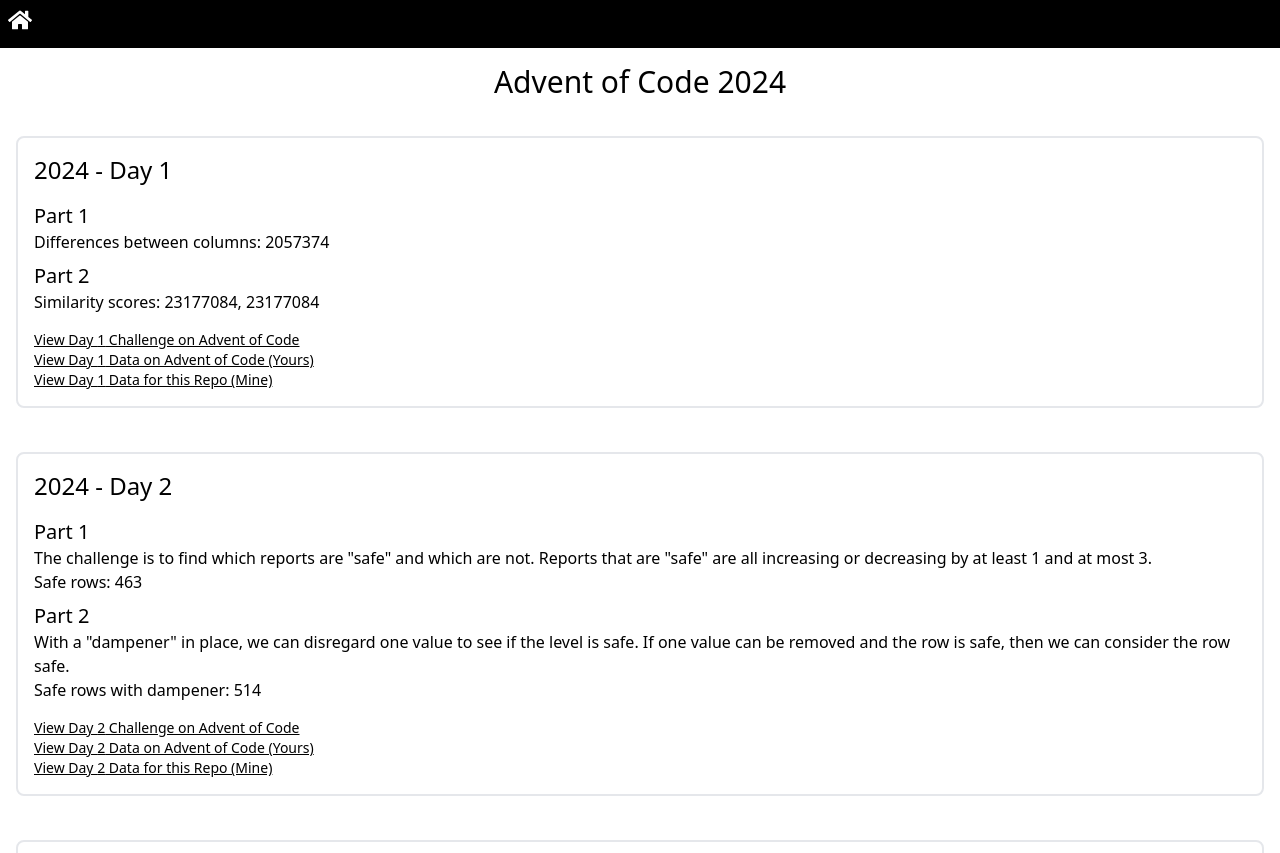
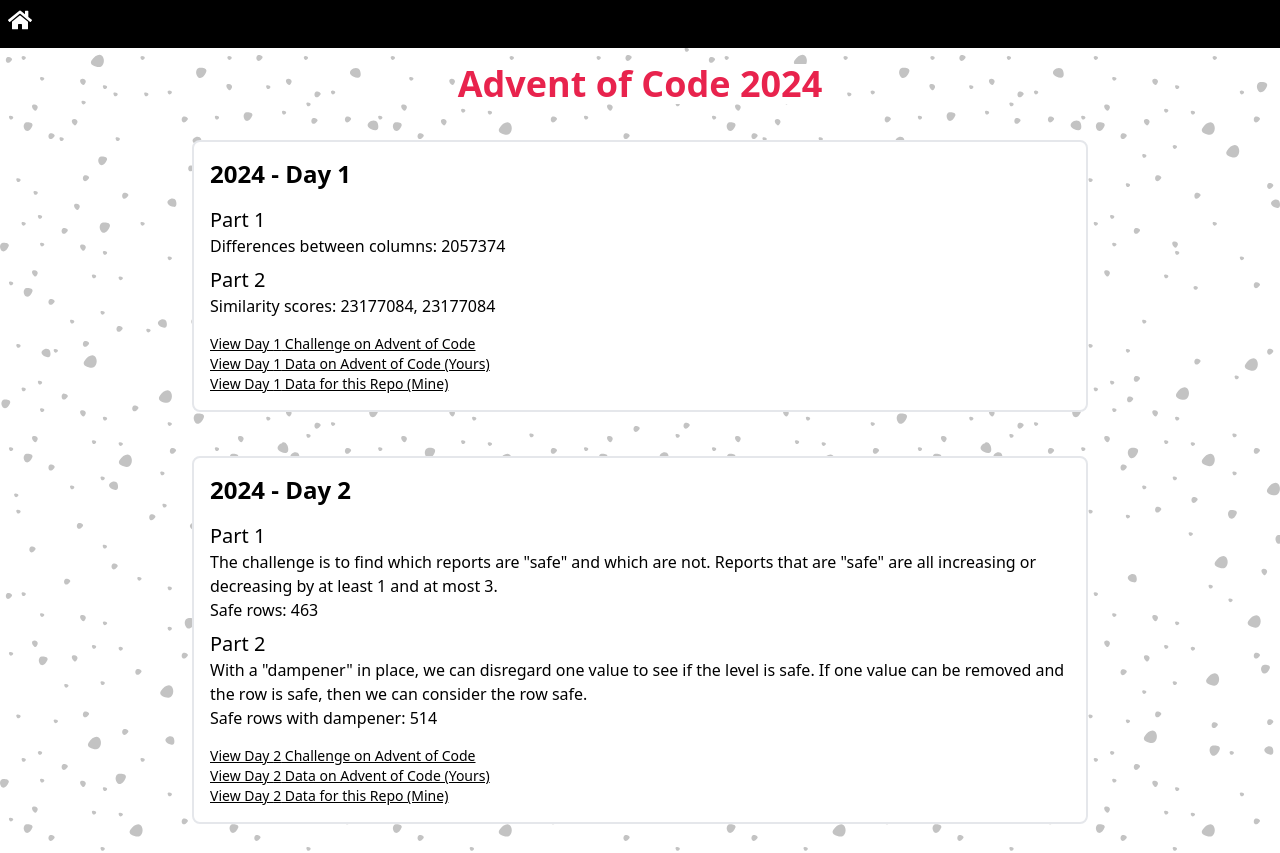
Before and after one commit to coolinmc6/medium, a Next.js app: page /advent-of-code/2024 in a window 1280 px wide. Shown: the top 853 px of the page. Built offline with nearby package versions, Linux system fonts and the light colour scheme.

Commit message:
add snow background

```diff
--- a/package.json
+++ b/package.json
@@ -19,7 +19,7 @@
     "react-icons": "^5.4.0"
   },
   "devDependencies": {
-    "@types/node": "^20",
+    "@types/node": "22.5.4",
     "@types/react": "^18.2.79",
     "@types/react-dom": "^18.2.79",
     "@typescript-eslint/eslint-plugin": "^6.21.0",
--- a/src/app/advent-of-code/2024/page.tsx
+++ b/src/app/advent-of-code/2024/page.tsx
@@ -4,11 +4,20 @@
 import { AOC2024Day02 } from '@/app/advent-of-code/2024/AOC2024Day02';
 import { AOC2024Day03 } from '@/app/advent-of-code/2024/AOC2024Day03';
 
+const styleObject = {
+  // image from: https://2021.adventofcss.com/
+  backgroundImage: 'url(/assets/snow.svg)',
+  backgroundRepeat: 'repeat',
+  backgroundColor: '#fFffff',
+};
+
 export default function AdventOfCode2024() {
   return (
-    <div className="p-4 bg-white flex-grow">
-      <div className="flex flex-col gap-y-3">
-        <h1 className="text-3xl text-center mb-2">Advent of Code 2024</h1>
+    <div className="p-4 bg-white flex-grow" style={styleObject}>
+      <div className="flex flex-col gap-y-3 items-center">
+        <h1 className="text-4xl text-center mb-2 text-[#E8234D] font-bold bg-white">
+          Advent of Code 2024
+        </h1>
         <AOC2024Day01 />
         <AOC2024Day02 />
         <AOC2024Day03 />
--- a/src/app/util/constants.tsx
+++ b/src/app/util/constants.tsx
@@ -82,7 +82,7 @@
   {
     title: 'Advent of Code 2024: Project Setup and Day 1',
     body: [
-      'Start the Advent of Code 2024 Challenges with a React-TypeScript project and tackle Day 1’s challenges',
+      "Start the Advent of Code 2024 Challenges with a React-TypeScript project and tackle Day 1's challenges",
     ],
     visible: true,
     links: [
--- a/src/ui/aoc-components/DayWrapper.tsx
+++ b/src/ui/aoc-components/DayWrapper.tsx
@@ -9,10 +9,9 @@
 
 export const DayWrapper = ({ children, day, year }: DayWrapperProps) => {
   const links = getLinks(year, day);
-  console.log(links);
   return (
-    <div className="p-4 border-2 border-gray-200 rounded-lg my-4">
-      <h2 className="text-2xl bold mb-4">
+    <div className="p-4 border-2 border-gray-200 rounded-lg my-4 bg-white max-w-4xl w-full">
+      <h2 className="text-2xl font-bold mb-4">
         {year} - Day {day}
       </h2>
       {children}
```
Also changed, not shown: public/assets/snow.svg (added), 1 other file (tests, documents, lock files or other folders).
